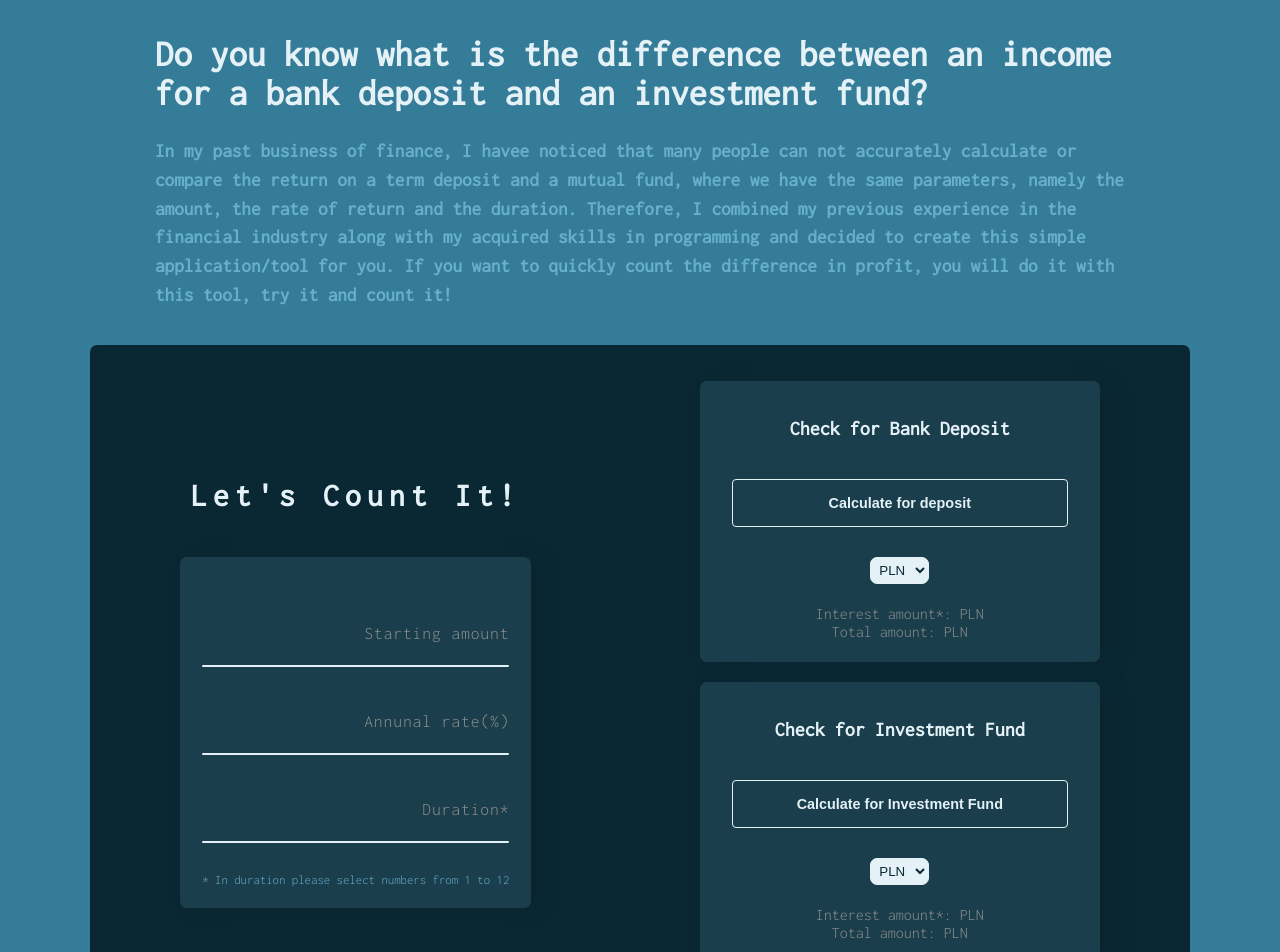
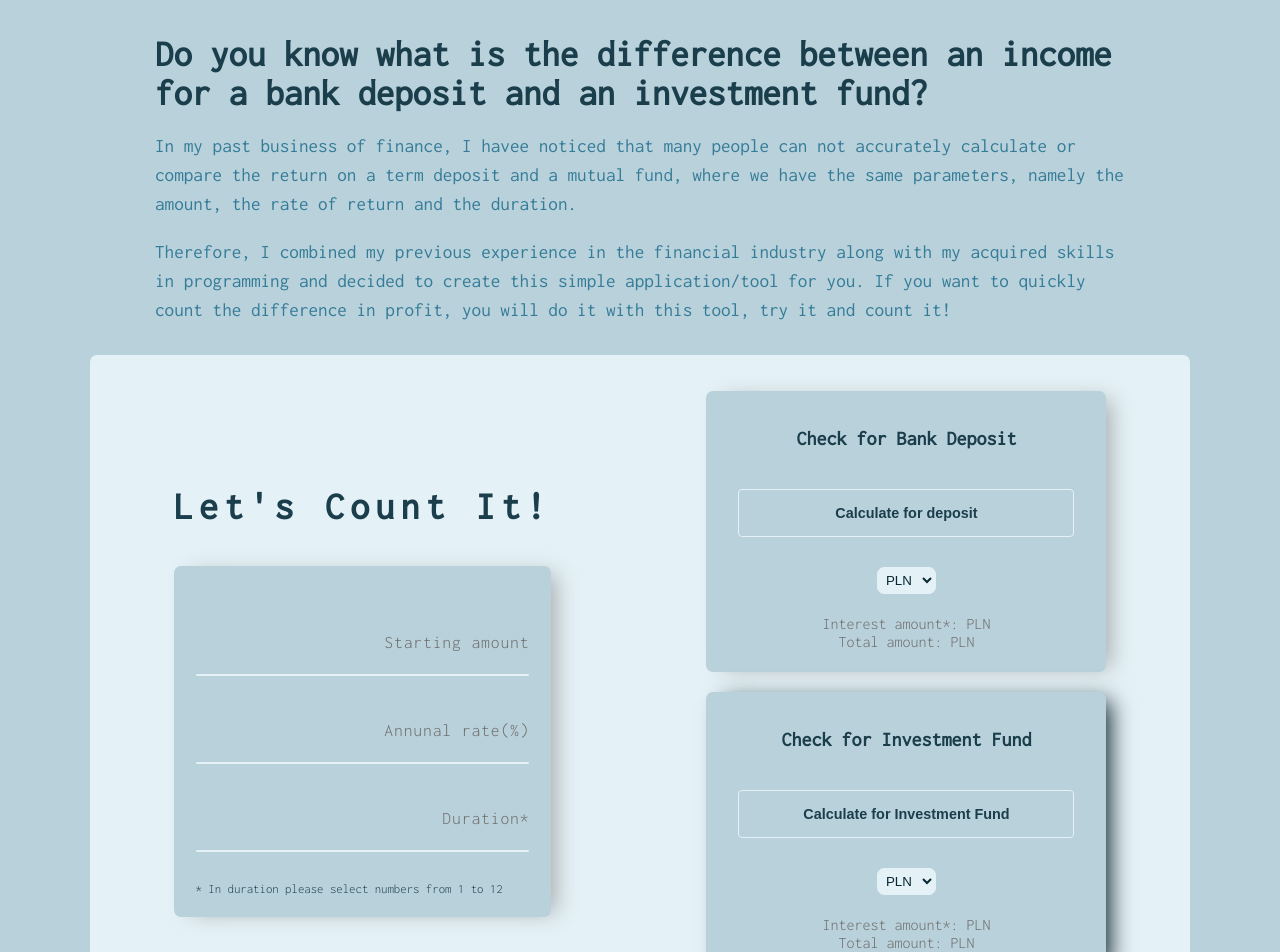
Before and after one commit to JerryWski/Counter_App_React_TS, a React (Vite) app: page / in a window 1280 px wide. Shown: the part 220-1172 px from the top of the page. Built offline with nearby package versions, Linux system fonts and the light colour scheme.

Commit message:
adding color scheme for light/dark mode swith and some fixes

```diff
--- a/src/App.module.css
+++ b/src/App.module.css
@@ -13,4 +13,5 @@
     flex-direction: column;
     min-height: 100vh;
     font-family: "Inconsolata", monospace;
+    background-color: var(--bgcolor);
 }
--- a/src/components/CountContainer.module.css
+++ b/src/components/CountContainer.module.css
@@ -1,5 +1,5 @@
 .bg_wrapper {
-  background-color: var(--darkblue);
+  background-color: var(--bgblue-two);
   padding: 16px;
   display: flex;
   flex-direction: row;
@@ -13,9 +13,8 @@
   margin: 20px;
 }
 .count_header {
-  color: var(--whitemilk);
+  color: var(--subtext);
   font-size: 2.1rem;
-  padding: 5px;
   margin-top: 40px;
   margin-bottom: 40px;
   letter-spacing: 6px;
@@ -26,7 +25,7 @@
 }
 .footer {
   margin-top: 15px;
-  color: var(--lightblue);
+  color: var(--footcolor);
 }
 @media (min-width: 900px) {
   .bg_wrapper {
@@ -35,7 +34,7 @@
     align-items: center;
   }
   .count_header {
-    font-size: 2rem;
+    font-size: 2.4rem;
     margin-top: 10px;
     margin-bottom: 40px;
   }
--- a/src/components/CountDeposit.module.css
+++ b/src/components/CountDeposit.module.css
@@ -1,11 +1,11 @@
 .deposit_container {
   margin-top: 20px;
-  background-color: var(--mediumblue);
+  background-color: var(--bgblue-three);
   border-radius: 7px;
   padding: 22px;
-  color: var(--whitemilk);
+  color: var(--subtext);
   font-size: 1rem;
-  box-shadow: 11px 2px 21px -7px rgba(13,35,43,1);
+  box-shadow: var(--boxshadow);
 }
 .deposit_subheader {
   font-size: 1.25rem;
@@ -18,7 +18,7 @@
 .calculate_btn__depo {
   padding: 15px 20px;
   border: 1.5px solid var(--whitemilk);
-  color: var(--whitemilk);
+  color: var(--subtext);
   width: 100%;
   font-size: .9rem;
   font-weight: bold;
@@ -28,18 +28,18 @@
   transition: 0.3s all linear;
 }
 .calculate_btn__depo:hover {
-  color: var(--darkblue);
+  color: hsl(197, 49%, 20%);
   background: var(--whitemilk);
 }
 .amount_text__depo {
   font-size: 1rem;
-  color: var(--lightgrey);
+  color: var(--textspan);
 }
-.active {
+/* .active {
   color: var(--whitemilk);
-}
+} */
 .amount_text__depo span {
-  color: var(--whitemilk);
+  color: var(--text-two);
   font-weight: 700;
   font-size: 1.1rem;
 }
--- a/src/components/CountInputsWrapper.module.css
+++ b/src/components/CountInputsWrapper.module.css
@@ -1,10 +1,10 @@
 .inputs_wrapper {
   margin-top: 10px;
-  background-color: var(--mediumblue);
+  background-color: var(--bgblue-three);
   border-radius: 7px;
   padding: 22px;
   color: var(--whitemilk);
-  box-shadow: 11px 2px 21px -7px rgba(13,35,43,1);
+  box-shadow: var(--boxshadow);
 }
 .input_container {
   position: relative;
@@ -29,14 +29,14 @@
   position: absolute;
   right: 0;
   font-size: 1.1em;
-  color: var(--lightgrey);
+  color: var(--textspan);
   letter-spacing: 00.05em;
   transition: 0.5s;
   pointer-events: none;
 }
 .input_container input:valid ~ span,
 .input_container input:focus ~ span {
-  color: var(--whitemilk);
+  color: var(--subtext);
   transform: translateX(0px) translateY(-34px);
 }
 .input_container i {
@@ -63,12 +63,12 @@
   margin: 0;
 }
 .input_container input[type='number'] {
-  -moz-appearance: textfield;
+  appearance: textfield;
 }
 .duration_explain {
   margin-top: 15px;
   text-align: left;
-  color: var(--lightblue);
+  color: var(--footcolor);
   font-size: 0.6rem;
 }
 .error_text,
--- a/src/components/CountInvest.module.css
+++ b/src/components/CountInvest.module.css
@@ -1,9 +1,9 @@
 .investment_container {
     margin-top: 20px;
-    background-color: var(--mediumblue);
+    background-color: var(--bgblue-three);
     border-radius: 7px;
     padding: 22px;
-    color: var(--whitemilk);
+    color: var(--subtext);
     font-size: 1rem;
     box-shadow: 11px 2px 21px -7px rgba(13,35,43,1);
   }
@@ -18,29 +18,28 @@
   .calculate_btn__invest {
     padding: 15px 10px;
     border: 1.5px solid var(--whitemilk);
-    color: var(--whitemilk);
+    color: var(--subtext);
     width: 100%;
     font-size: .9rem;
     font-weight: bold;
     border-radius: 4px;
     background-color: transparent;
-    color: var(--whitemilk);
     cursor: pointer;
     transition: 0.3s all linear;
   }
   .calculate_btn__invest:hover {
-    color: var(--darkblue);
+    color: hsl(197, 49%, 20%);
     background: var(--whitemilk);
   }
   .amount_text__invest {
     font-size: 1rem;
-    color: var(--lightgrey);
+    color: var(--textspan);
   }
-  .active {
+  /* .active {
     color: var(--whitemilk);
-  }
+  } */
   .amount_text__invest span {
-    color: var(--whitemilk);
+    color: var(--text-two);
     font-weight: 700;
     font-size: 1.1rem;
   }
--- a/src/components/Header.module.css
+++ b/src/components/Header.module.css
@@ -10,14 +10,14 @@
   text-align: center;
   background-color: var(--whitemilk);
   border-radius: 7px;
-  width: 100%;
-  margin: 30px 0 60px 0;
-  padding: 25px 65px;
+  width: 90%;
+  margin: 30px 0 30px 0;
+  padding: 25px 15px;
   color: var(--darkblue);
-  font-size: 1.6rem;
+  font-size: 1.3rem;
 }
 .subheader_text {
-  color: var(--whitemilk);
+  color: var(--subtext);
   padding: 10px 15px;
   margin: 0 auto;
   width: 100%;
@@ -26,8 +26,8 @@
 }
 .text {
   margin: 0 auto;
-  padding: 15px;
-  color: var(--lightblue);
+  padding: 10px 15px;
+  color: var(--text);
   font-size: 0.8rem;
   line-height: 25px;
   text-align: left;
@@ -47,8 +47,10 @@
   }
   .subheader_text {
     font-size: 2.3rem;
+    color: var(--subtext);
   }
   .text {
+    color: var(--text);
     font-size: 1.2rem;
     line-height: 1.8rem;
   }
--- a/src/components/Header.tsx
+++ b/src/components/Header.tsx
@@ -8,16 +8,19 @@ const Header = () => {
         Do you know what is the difference between an income for a bank deposit
         and an investment fund?
       </h2>
-      <h2 className={styles.text}>
+      <p className={styles.text}>
         In my past business of finance, I havee noticed that many people can not
         accurately calculate or compare the return on a term deposit and a
         mutual fund, where we have the same parameters, namely the amount, the
-        rate of return and the duration. Therefore, I combined my previous
-        experience in the financial industry along with my acquired skills in
-        programming and decided to create this simple application/tool for you.
-        If you want to quickly count the difference in profit, you will do it
-        with this tool, try it and count it!
-      </h2>
+        rate of return and the duration.
+      </p>
+      <p className={styles.text}>
+        Therefore, I combined my previous experience in the financial industry
+        along with my acquired skills in programming and decided to create this
+        simple application/tool for you. If you want to quickly count the
+        difference in profit, you will do it with this tool, try it and count
+        it!
+      </p>
     </div>
   );
 };
--- a/src/index.css
+++ b/src/index.css
@@ -1,21 +1,41 @@
-
 * {
   margin: 0;
   padding: 0;
   box-sizing: border-box;
 }
-:root {
+body {
   --whitemilk: hsl(197, 50%, 93%);
   --darkblue: hsl(197, 70%, 12%);
---mediumblue: hsl(197, 49%, 20%);
---bgblue:hsl(197, 49%, 40%);
---lightblue: hsl(197, 49%, 60%);
---lightgrey: hsl(0, 0%, 56%);
+  --errorred: hsl(0, 79%, 58%);
+  --bgcolor: hsl(196, 31%, 79%);
+  --subtext: hsl(197, 49%, 20%);
+  --text: hsl(197, 49%, 40%);
+  --bgblue-two: hsl(197, 50%, 93%);
+  --footcolor: hsl(197, 49%, 20%);
+  --bgblue-three: hsl(196, 31%, 79%);
+  --textspan: hsl(0, 1%, 42%);
+  --boxshadow: 11px 2px 21px -7px rgb(165, 169, 170);
+  --text-two: hsl(197, 49%, 20%);
+}
+@media (prefers-color-scheme: dark) {
+  body {
+    --text-two: hsl(197, 50%, 93%);
+    --boxshadow: 11px 2px 21px -7px rgba(13,35,43,1);
+    --textspan: hsl(0, 3%, 77%);
+    --bgblue-three: hsl(197, 49%, 20%);
+    --footcolor: hsl(197, 49%, 60%);
+    --bgblue-two: hsl(197, 70%, 12%);
+    --bgcolor: hsl(197, 49%, 40%);
+    --subtext: hsl(197, 50%, 93%);
+    --text: hsl(197, 49%, 60%);
+    --whitemilk: hsl(197, 50%, 93%);
+    --darkblue: hsl(197, 70%, 12%);
     --errorred: hsl(0, 79%, 58%);
   }
-body {
+}
+/* body {
     background-color: var(--bgblue);
-}
+} */
 html {
   font-size: 100%;
 }
```
Lines whose indentation alone changed are shown as unchanged.
